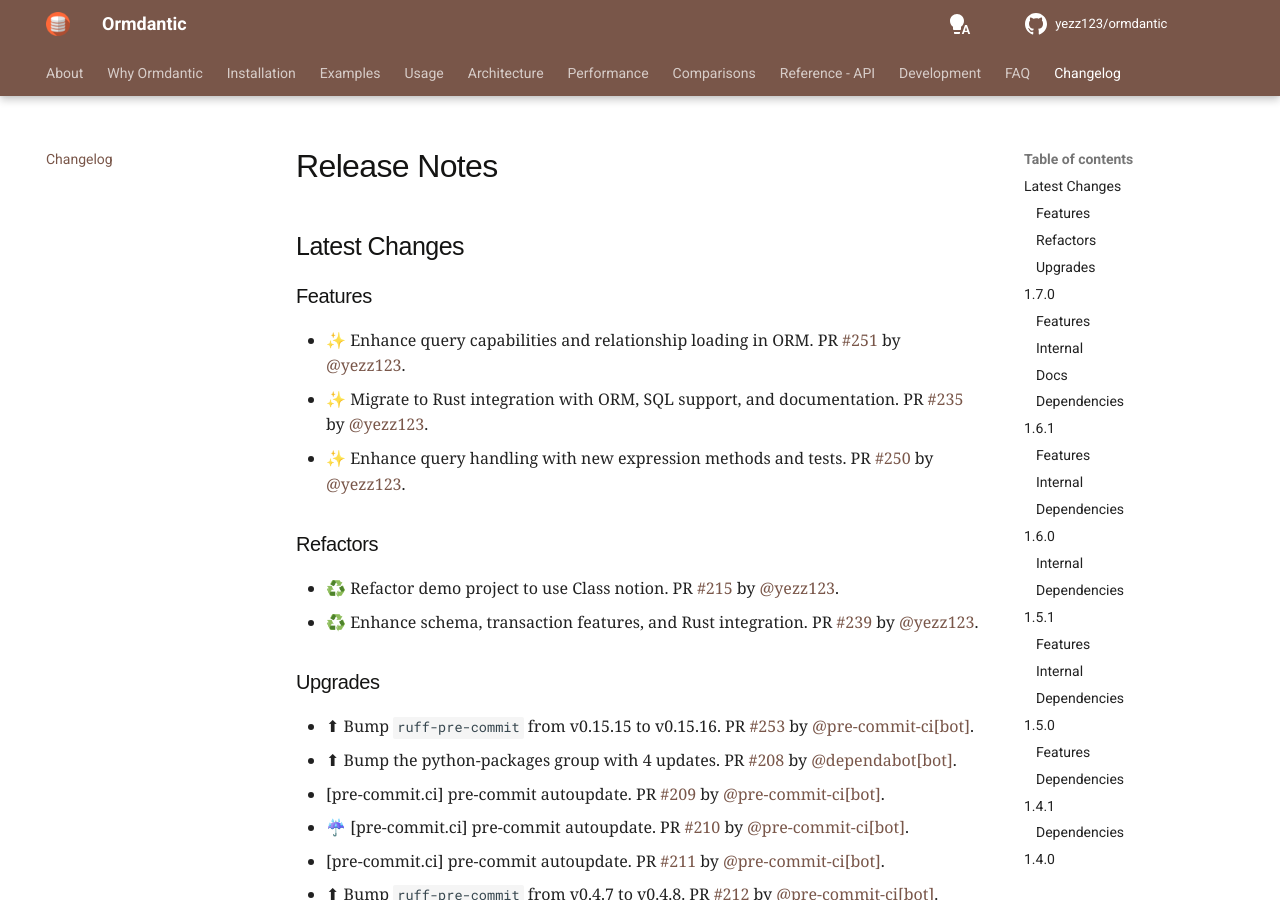
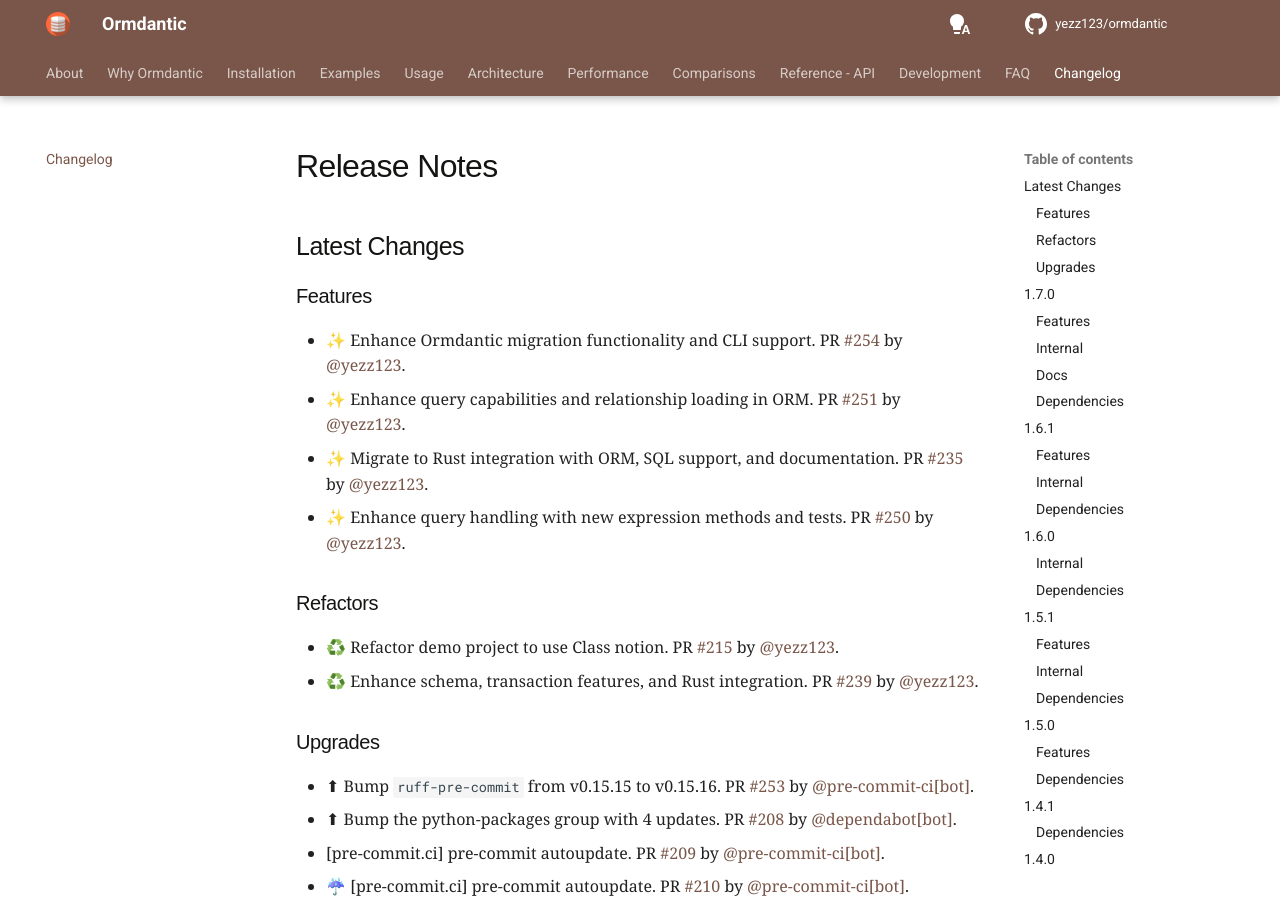
Before and after one commit to yezz123/ormdantic, an MkDocs documentation site: the page built from docs/release.md, in a window 1280 px wide and 900 px high. Built offline with MkDocs 1.6.1 and Material for MkDocs 9.7.7, drawn with Linux system fonts in a browser that asks for light colours; comment, search, counter and statistics services are not loaded.

Commit message:
📝 Update release notes
[skip ci]

```diff
--- a/docs/release.md
+++ b/docs/release.md
@@ -4,6 +4,7 @@
 
 ### Features
 
+* ✨  Enhance Ormdantic migration functionality and CLI support. PR [#254](https://github.com/yezz123/ormdantic/pull/254) by [@yezz123](https://github.com/yezz123).
 * ✨ Enhance query capabilities and relationship loading in ORM. PR [#251](https://github.com/yezz123/ormdantic/pull/251) by [@yezz123](https://github.com/yezz123).
 - ✨ Migrate to Rust integration with ORM, SQL support, and documentation. PR [#235](https://github.com/yezz123/ormdantic/pull/235) by [@yezz123](https://github.com/yezz123).
 - ✨ Enhance query handling with new expression methods and tests. PR [#250](https://github.com/yezz123/ormdantic/pull/250) by [@yezz123](https://github.com/yezz123).
```
